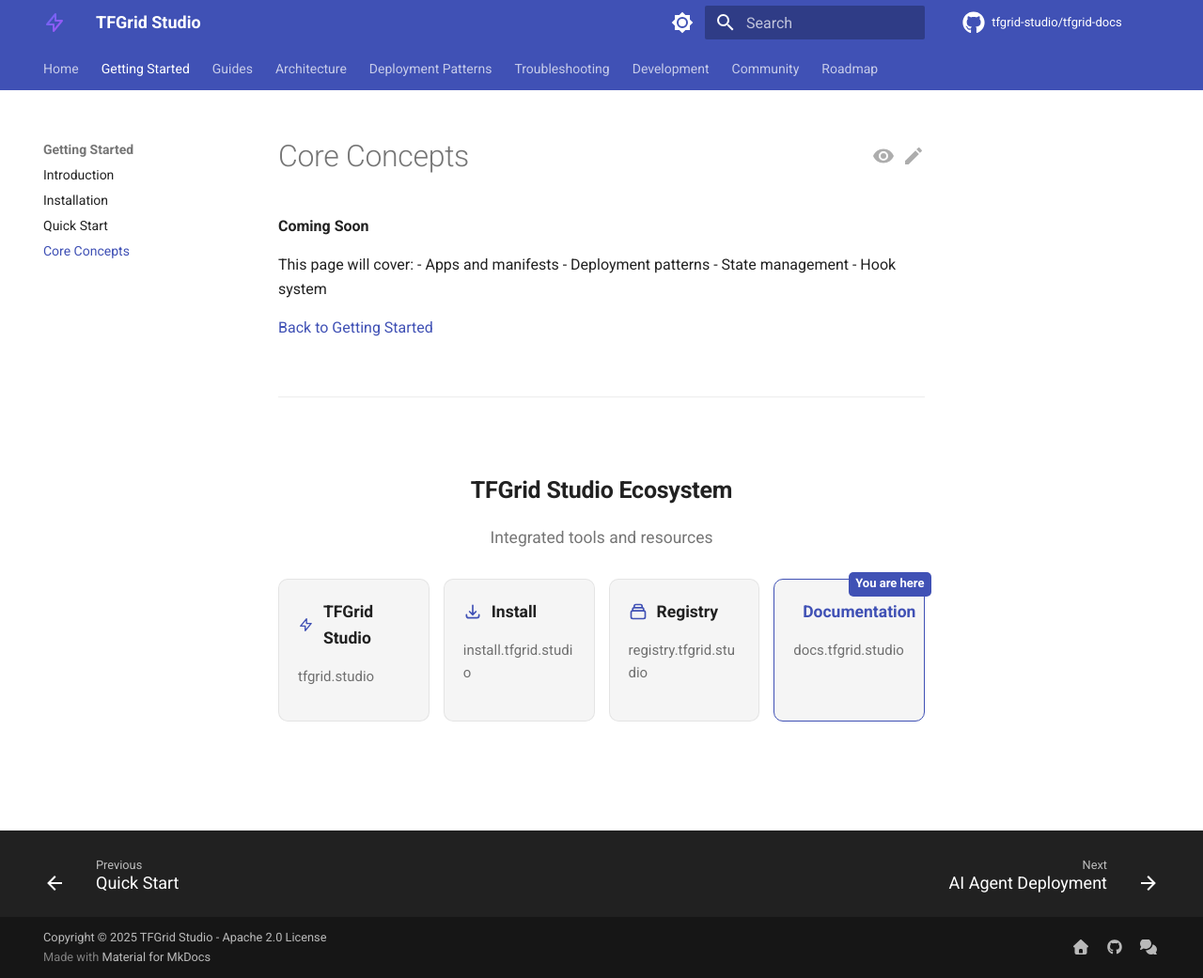
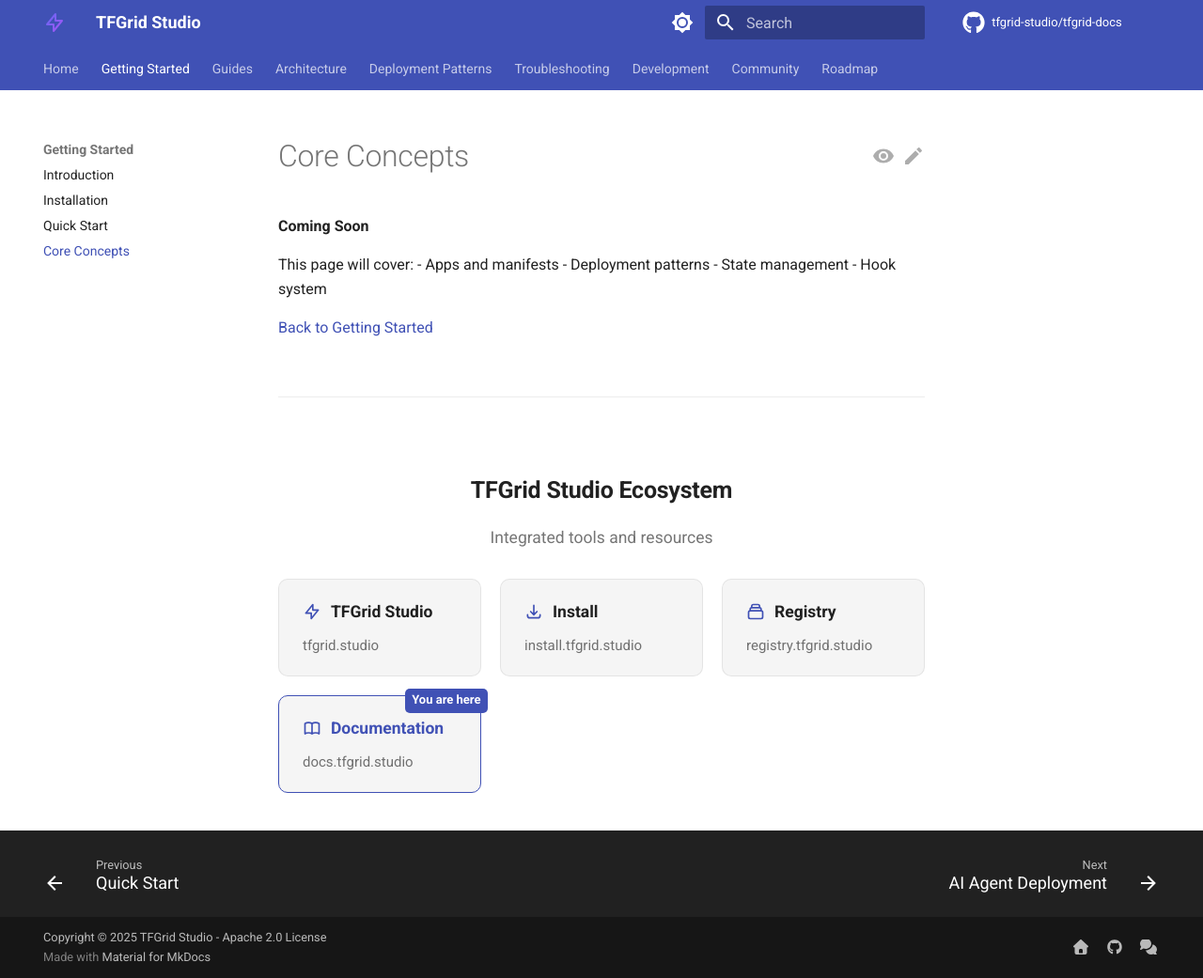
Before and after one commit to tfgrid-studio/tfgrid-docs, an MkDocs documentation site: the page built from docs/getting-started/concepts.md, in a window 1280 px wide and 1041 px high. Shown: the whole window at 94% size. Built offline with MkDocs 1.6.1 and Material for MkDocs 9.7.7, drawn with Linux system fonts in a browser that asks for light colours; comment, search, counter and statistics services are not loaded; the version menu is left out.

Commit message:
style: Improve ecosystem navigation layout with better spacing and alignment

```diff
--- a/overrides/partials/ecosystem.html
+++ b/overrides/partials/ecosystem.html
@@ -4,38 +4,38 @@
     <p style="color: var(--md-default-fg-color--light); font-size: 0.875rem;">Integrated tools and resources</p>
   </div>
 
-  <div style="display: grid; grid-template-columns: repeat(auto-fit, minmax(160px, 1fr)); gap: 0.75rem; max-width: 700px; margin: 0 auto 2rem auto;">
-    <a href="https://tfgrid.studio" style="padding: 1rem; background: var(--md-code-bg-color); border: 1px solid var(--md-default-fg-color--lightest); border-radius: 0.5rem; text-decoration: none; color: inherit; transition: all 0.3s;" onmouseover="this.style.borderColor='var(--md-primary-fg-color)'" onmouseout="this.style.borderColor='var(--md-default-fg-color--lightest)'">
-      <div style="display: flex; align-items: center; gap: 0.5rem; margin-bottom: 0.25rem;">
-        <svg style="width: 1rem; height: 1rem; color: var(--md-primary-fg-color);" fill="none" stroke="currentColor" viewBox="0 0 24 24"><path stroke-linecap="round" stroke-linejoin="round" stroke-width="2" d="M13 10V3L4 14h7v7l9-11h-7z" /></svg>
-        <span style="font-weight: 600; font-size: 0.875rem;">TFGrid Studio</span>
+  <div style="display: grid; grid-template-columns: repeat(auto-fit, minmax(180px, 1fr)); gap: 1rem; max-width: 800px; margin: 0 auto 2rem auto;">
+    <a href="https://tfgrid.studio" style="padding: 1rem 1.25rem; background: var(--md-code-bg-color); border: 1px solid var(--md-default-fg-color--lightest); border-radius: 0.5rem; text-decoration: none; color: inherit; transition: all 0.3s; min-height: 4rem; display: flex; flex-direction: column; justify-content: center;" onmouseover="this.style.borderColor='var(--md-primary-fg-color)'" onmouseout="this.style.borderColor='var(--md-default-fg-color--lightest)'">
+      <div style="display: flex; align-items: center; gap: 0.5rem; margin-bottom: 0.5rem;">
+        <svg style="width: 1rem; height: 1rem; color: var(--md-primary-fg-color); flex-shrink: 0;" fill="none" stroke="currentColor" viewBox="0 0 24 24"><path stroke-linecap="round" stroke-linejoin="round" stroke-width="2" d="M13 10V3L4 14h7v7l9-11h-7z" /></svg>
+        <span style="font-weight: 600; font-size: 0.875rem; white-space: nowrap;">TFGrid Studio</span>
       </div>
-      <p style="font-size: 0.75rem; color: var(--md-default-fg-color--light);">tfgrid.studio</p>
+      <p style="font-size: 0.75rem; color: var(--md-default-fg-color--light); margin: 0;">tfgrid.studio</p>
     </a>
 
-    <a href="https://install.tfgrid.studio" style="padding: 1rem; background: var(--md-code-bg-color); border: 1px solid var(--md-default-fg-color--lightest); border-radius: 0.5rem; text-decoration: none; color: inherit; transition: all 0.3s;" onmouseover="this.style.borderColor='var(--md-primary-fg-color)'" onmouseout="this.style.borderColor='var(--md-default-fg-color--lightest)'">
-      <div style="display: flex; align-items: center; gap: 0.5rem; margin-bottom: 0.25rem;">
-        <svg style="width: 1rem; height: 1rem; color: var(--md-primary-fg-color);" fill="none" stroke="currentColor" viewBox="0 0 24 24"><path stroke-linecap="round" stroke-linejoin="round" stroke-width="2" d="M4 16v1a3 3 0 003 3h10a3 3 0 003-3v-1m-4-4l-4 4m0 0l-4-4m4 4V4" /></svg>
-        <span style="font-weight: 600; font-size: 0.875rem;">Install</span>
+    <a href="https://install.tfgrid.studio" style="padding: 1rem 1.25rem; background: var(--md-code-bg-color); border: 1px solid var(--md-default-fg-color--lightest); border-radius: 0.5rem; text-decoration: none; color: inherit; transition: all 0.3s; min-height: 4rem; display: flex; flex-direction: column; justify-content: center;" onmouseover="this.style.borderColor='var(--md-primary-fg-color)'" onmouseout="this.style.borderColor='var(--md-default-fg-color--lightest)'">
+      <div style="display: flex; align-items: center; gap: 0.5rem; margin-bottom: 0.5rem;">
+        <svg style="width: 1rem; height: 1rem; color: var(--md-primary-fg-color); flex-shrink: 0;" fill="none" stroke="currentColor" viewBox="0 0 24 24"><path stroke-linecap="round" stroke-linejoin="round" stroke-width="2" d="M4 16v1a3 3 0 003 3h10a3 3 0 003-3v-1m-4-4l-4 4m0 0l-4-4m4 4V4" /></svg>
+        <span style="font-weight: 600; font-size: 0.875rem; white-space: nowrap;">Install</span>
       </div>
-      <p style="font-size: 0.75rem; color: var(--md-default-fg-color--light);">install.tfgrid.studio</p>
+      <p style="font-size: 0.75rem; color: var(--md-default-fg-color--light); margin: 0;">install.tfgrid.studio</p>
     </a>
 
-    <a href="https://registry.tfgrid.studio" style="padding: 1rem; background: var(--md-code-bg-color); border: 1px solid var(--md-default-fg-color--lightest); border-radius: 0.5rem; text-decoration: none; color: inherit; transition: all 0.3s;" onmouseover="this.style.borderColor='var(--md-primary-fg-color)'" onmouseout="this.style.borderColor='var(--md-default-fg-color--lightest)'">
-      <div style="display: flex; align-items: center; gap: 0.5rem; margin-bottom: 0.25rem;">
-        <svg style="width: 1rem; height: 1rem; color: var(--md-primary-fg-color);" fill="none" stroke="currentColor" viewBox="0 0 24 24"><path stroke-linecap="round" stroke-linejoin="round" stroke-width="2" d="M19 11H5m14 0a2 2 0 012 2v6a2 2 0 01-2 2H5a2 2 0 01-2-2v-6a2 2 0 012-2m14 0V9a2 2 0 00-2-2M5 11V9a2 2 0 012-2m0 0V5a2 2 0 012-2h6a2 2 0 012 2v2M7 7h10" /></svg>
-        <span style="font-weight: 600; font-size: 0.875rem;">Registry</span>
+    <a href="https://registry.tfgrid.studio" style="padding: 1rem 1.25rem; background: var(--md-code-bg-color); border: 1px solid var(--md-default-fg-color--lightest); border-radius: 0.5rem; text-decoration: none; color: inherit; transition: all 0.3s; min-height: 4rem; display: flex; flex-direction: column; justify-content: center;" onmouseover="this.style.borderColor='var(--md-primary-fg-color)'" onmouseout="this.style.borderColor='var(--md-default-fg-color--lightest)'">
+      <div style="display: flex; align-items: center; gap: 0.5rem; margin-bottom: 0.5rem;">
+        <svg style="width: 1rem; height: 1rem; color: var(--md-primary-fg-color); flex-shrink: 0;" fill="none" stroke="currentColor" viewBox="0 0 24 24"><path stroke-linecap="round" stroke-linejoin="round" stroke-width="2" d="M19 11H5m14 0a2 2 0 012 2v6a2 2 0 01-2 2H5a2 2 0 01-2-2v-6a2 2 0 012-2m14 0V9a2 2 0 00-2-2M5 11V9a2 2 0 012-2m0 0V5a2 2 0 012-2h6a2 2 0 012 2v2M7 7h10" /></svg>
+        <span style="font-weight: 600; font-size: 0.875rem; white-space: nowrap;">Registry</span>
       </div>
-      <p style="font-size: 0.75rem; color: var(--md-default-fg-color--light);">registry.tfgrid.studio</p>
+      <p style="font-size: 0.75rem; color: var(--md-default-fg-color--light); margin: 0;">registry.tfgrid.studio</p>
     </a>
 
-    <div style="padding: 1rem; background: var(--md-code-bg-color); border: 1px solid var(--md-primary-fg-color); border-radius: 0.5rem; position: relative;">
-      <div style="position: absolute; top: -0.4rem; right: -0.4rem; background: var(--md-primary-fg-color); color: white; padding: 0.125rem 0.375rem; border-radius: 0.25rem; font-size: 0.65rem; font-weight: 600;">You are here</div>
-      <div style="display: flex; align-items: center; gap: 0.5rem; margin-bottom: 0.25rem;">
-        <svg style="width: 1rem; height: 1rem; color: var(--md-primary-fg-color);" fill="none" stroke="currentColor" viewBox="0 0 24 24"><path stroke-linecap="round" stroke-linejoin="round" stroke-width="2" d="M12 6.253v13m0-13C10.832 5.477 9.246 5 7.5 5S4.168 5.477 3 6.253v13C4.168 18.477 5.754 18 7.5 18s3.332.477 4.5 1.253m0-13C13.168 5.477 14.754 5 16.5 5c1.747 0 3.332.477 4.5 1.253v13C19.832 18.477 18.247 18 16.5 18c-1.746 0-3.332.477-4.5 1.253" /></svg>
-        <span style="font-weight: 600; font-size: 0.875rem; color: var(--md-primary-fg-color);">Documentation</span>
+    <div style="padding: 1rem 1.25rem; background: var(--md-code-bg-color); border: 1px solid var(--md-primary-fg-color); border-radius: 0.5rem; position: relative; min-height: 4rem; display: flex; flex-direction: column; justify-content: center;">
+      <div style="position: absolute; top: -0.4rem; right: -0.4rem; background: var(--md-primary-fg-color); color: white; padding: 0.125rem 0.375rem; border-radius: 0.25rem; font-size: 0.65rem; font-weight: 600; white-space: nowrap;">You are here</div>
+      <div style="display: flex; align-items: center; gap: 0.5rem; margin-bottom: 0.5rem;">
+        <svg style="width: 1rem; height: 1rem; color: var(--md-primary-fg-color); flex-shrink: 0;" fill="none" stroke="currentColor" viewBox="0 0 24 24"><path stroke-linecap="round" stroke-linejoin="round" stroke-width="2" d="M12 6.253v13m0-13C10.832 5.477 9.246 5 7.5 5S4.168 5.477 3 6.253v13C4.168 18.477 5.754 18 7.5 18s3.332.477 4.5 1.253m0-13C13.168 5.477 14.754 5 16.5 5c1.747 0 3.332.477 4.5 1.253v13C19.832 18.477 18.247 18 16.5 18c-1.746 0-3.332.477-4.5 1.253" /></svg>
+        <span style="font-weight: 600; font-size: 0.875rem; color: var(--md-primary-fg-color); white-space: nowrap;">Documentation</span>
       </div>
-      <p style="font-size: 0.75rem; color: var(--md-default-fg-color--light);">docs.tfgrid.studio</p>
+      <p style="font-size: 0.75rem; color: var(--md-default-fg-color--light); margin: 0;">docs.tfgrid.studio</p>
     </div>
   </div>
 </div>
```
